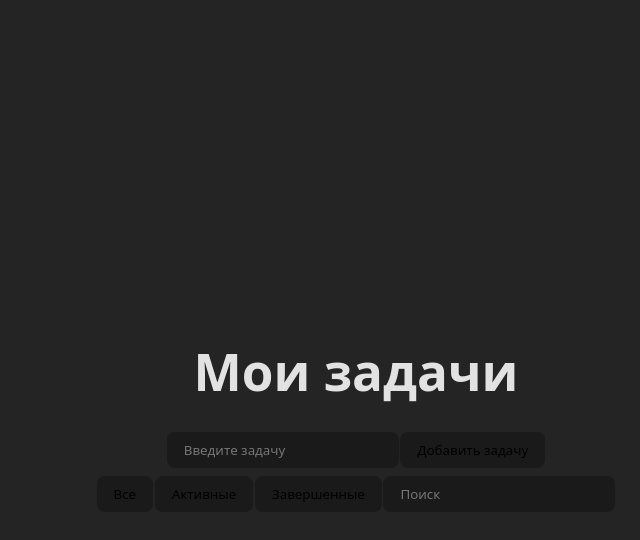
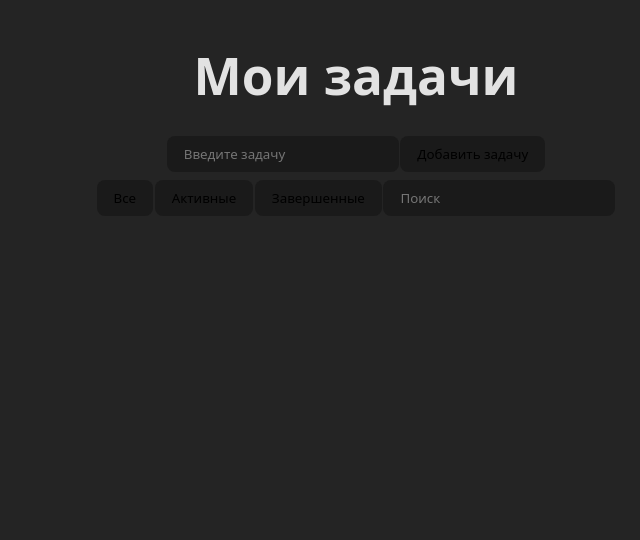
Before and after one commit to Uniqxxvii/ToDo-React-App, a React (Vite) app: page / in a window 1280 px wide. Shown: the top 540 px of the page, without its empty margins (284-924 px from the left). Built offline with nearby package versions, Linux system fonts and the light colour scheme.

Commit message:
fix: style: delete unnecessary indentation

```diff
--- a/src/index.css
+++ b/src/index.css
@@ -12,8 +12,6 @@ body {
   padding: 1rem;
   display: flex;
   justify-content: center;
-  min-height: 100vh;
-  align-items: center;
 }
 
 h1 {
```
